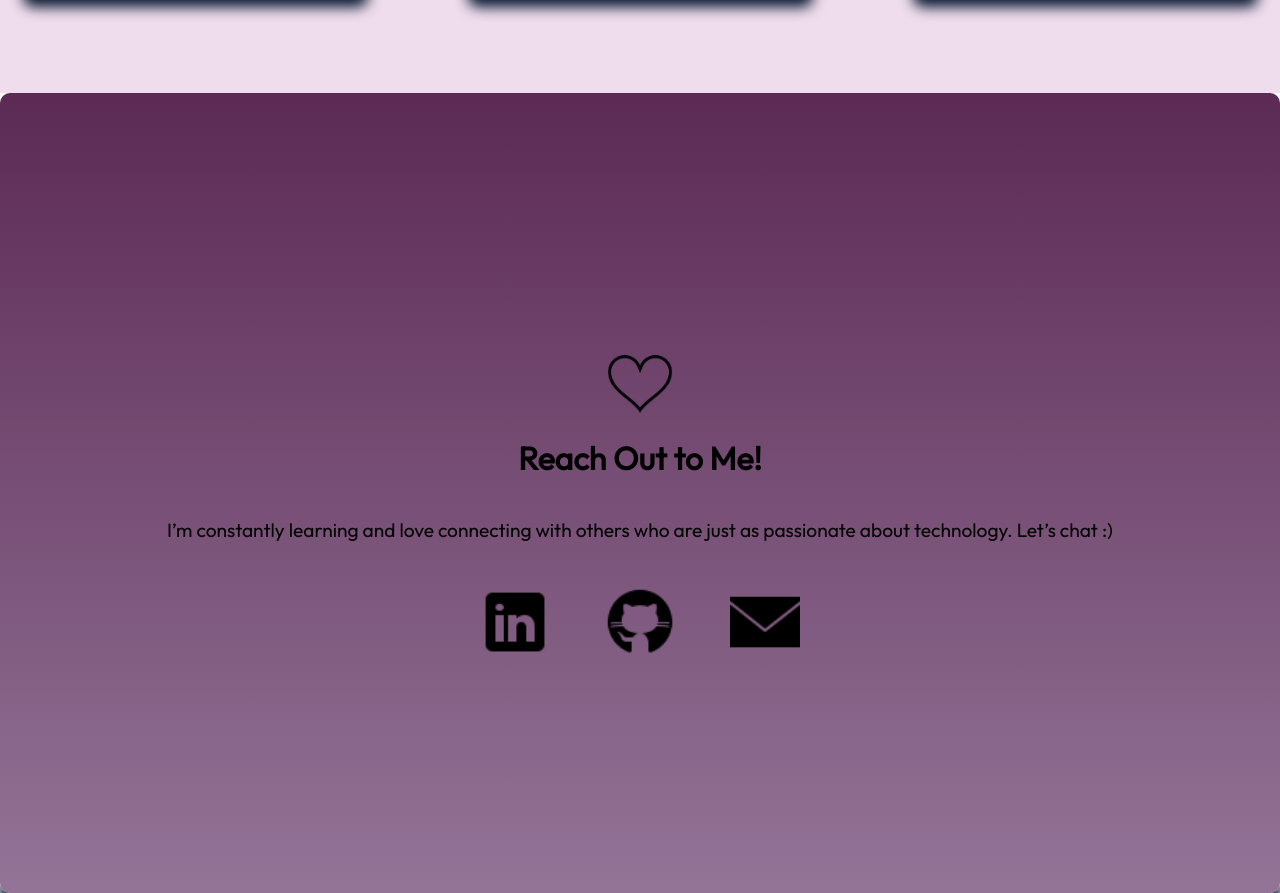
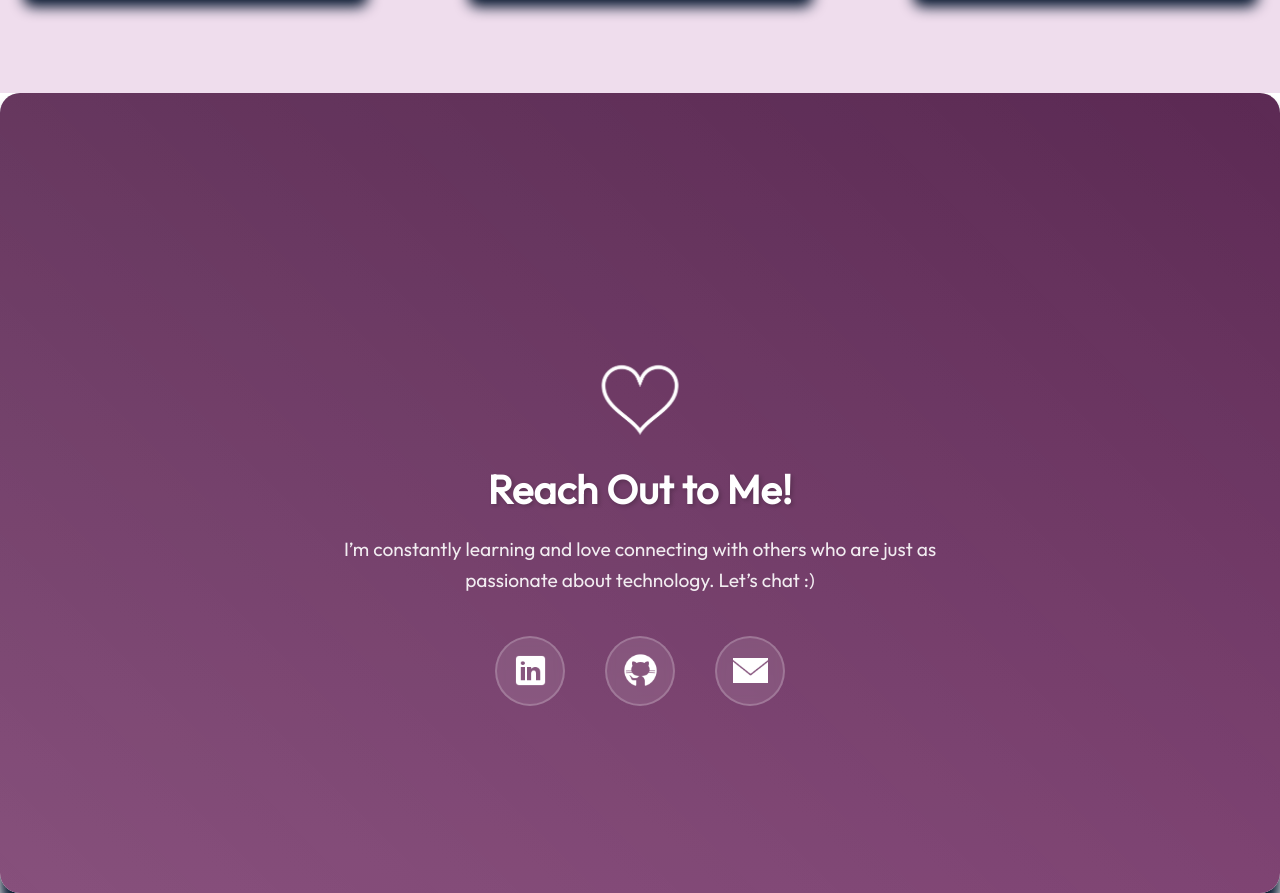
Before and after one commit to shyanashaiskandan/portfolio-v2, a React (Vite) app: page / in a window 1280 px wide. Shown: the part 3748-4641 px from the top of the page. Built offline with nearby package versions, Linux system fonts and the light colour scheme.

Commit message:
updated contact page

```diff
--- a/src/components/Contact/Contact.jsx
+++ b/src/components/Contact/Contact.jsx
@@ -9,7 +9,7 @@ const Contact = () => {
     <div id="contact" className={styles.contactCard}>
       <div className={styles.imageContainer}>
         <img
-          src="/assets/Contact/test.png" // Replace with your image source
+          src="/assets/Contact/test.png"
           alt="Profile"
           className={styles.profileImage}
         />
--- a/src/components/Contact/Contact.module.css
+++ b/src/components/Contact/Contact.module.css
@@ -1,39 +1,68 @@
 .contactCard {
   display: flex;
   flex-direction: column;
-  border-radius: 10px;
-  background: linear-gradient(180deg, #5c2a54 0%, #937497 100%);
+  border-radius: 20px;
+  background: linear-gradient(180deg, #5C2A54 0%, #7A3D6E 100%);
   box-shadow: 0 16px 14px 0 #04152d;
-  padding: 18px 24px;
+  padding: 40px;
   width: 100vw;
   height: 100vh;
   align-items: center;
   justify-content: center;
-  color: black;
+  color: white;
+  position: relative;
+  overflow: hidden;
+  padding-top: 100px;
+}
+
+.contactCard::before {
+  content: '';
+  position: absolute;
+  top: 0;
+  left: 0;
+  right: 0;
+  bottom: 0;
+  background: linear-gradient(45deg, rgba(255,255,255,0.1) 0%, rgba(255,255,255,0) 100%);
+  z-index: 1;
 }
 
 .imageContainer {
-  margin-bottom: 0px;
+  z-index: 2;
+  position: relative;
 }
 
 .profileImage {
-  width: 100px;
+  width: 120px;
+  height: 120px;
+  object-fit: contain;
+  transition: transform 0.3s ease;
+  filter: brightness(0) invert(1);
+}
+
+.profileImage:hover {
+  transform: scale(1.05);
 }
 
 .infoContainer {
   text-align: center;
+  z-index: 2;
+  max-width: 600px;
+  margin-top: 0;
 }
 
 .name {
-  font-size: 2rem;
+  font-size: 2.5rem;
   font-weight: 600;
-  margin-bottom: 40px;
-  color: black;
+  margin-bottom: 20px;
+  color: white;
+  text-shadow: 2px 2px 4px rgba(0, 0, 0, 0.2);
 }
 
 .title {
   font-size: 1.2rem;
-  color: black;
+  color: rgba(255, 255, 255, 0.9);
+  line-height: 1.6;
+  margin-bottom: 40px;
 }
 
 .contactInfo {
@@ -48,30 +77,42 @@
 
 .contactLinks {
   display: flex;
-  gap: 65px;
-  margin-top: 50px;
+  gap: 40px;
+  margin-top: 40px;
   justify-content: center;
   align-items: center;
+  z-index: 2;
 }
 
 .contactButton {
   display: flex;
   align-items: center;
   justify-content: center;
-  background: transparent;
-  border: none;
+  background: rgba(255, 255, 255, 0.1);
+  border: 2px solid rgba(255, 255, 255, 0.2);
   border-radius: 50%;
-  width: 60px;
-  height: 60px;
+  width: 70px;
+  height: 70px;
   cursor: pointer;
+  transition: all 0.3s ease;
+  backdrop-filter: blur(5px);
 }
 
 .contactButton:hover {
-  transform: scale(1.1);
+  transform: translateY(-5px) scale(1.1);
+  background: rgba(255, 255, 255, 0.2);
+  border-color: rgba(255, 255, 255, 0.4);
+  box-shadow: 0 5px 15px rgba(0, 0, 0, 0.2);
 }
 
 .contactIcon {
-  width: 70px;
-  height: 70px;
+  width: 35px;
+  height: 35px;
   object-fit: contain;
+  filter: brightness(0) invert(1);
+  transition: transform 0.3s ease;
 }
+
+.contactButton:hover .contactIcon {
+  transform: scale(1.1);
+}
```
